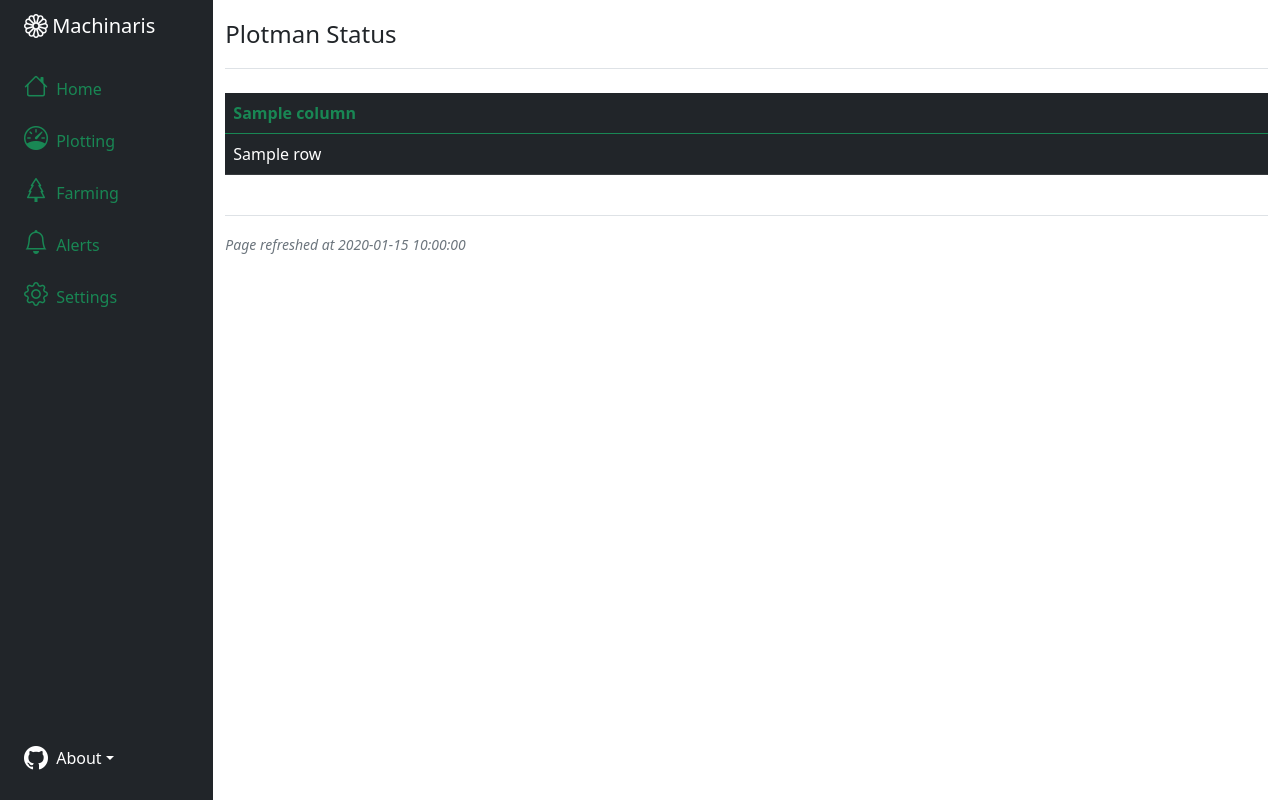
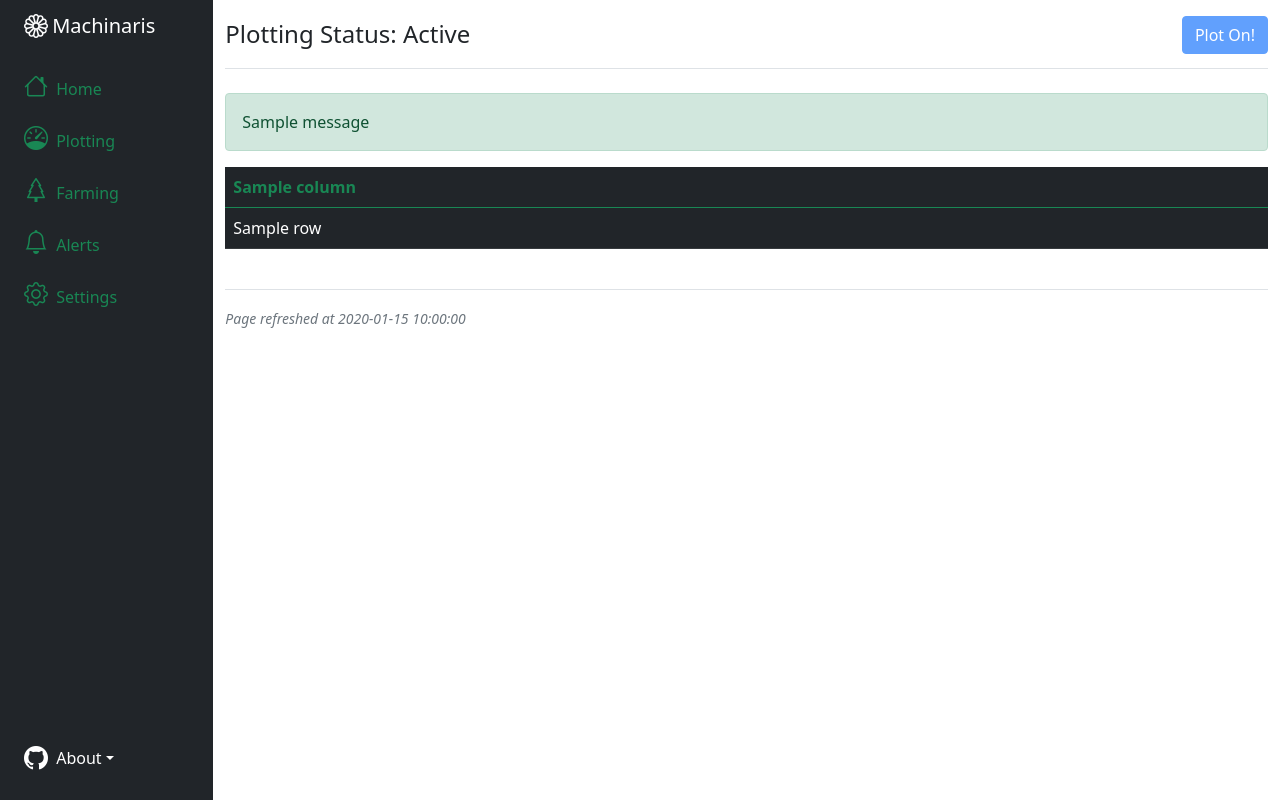
Before and after one commit to guydavis/machinaris, a Flask app: template app/templates/plotting.html in a window 1280 px wide. Run offline with Flask 2, Linux system fonts and the light colour scheme; the template is opened without the code that fills it: most values are stand-ins (such as "Sample title", 1, 10 or a date in 2020); one stand-in notice (Sample message) is shown; some libraries are stand-ins or nearby versions.

Commit message:
Start Plotman from UI.

```diff
--- a/app/__init__.py
+++ b/app/__init__.py
@@ -1,5 +1,6 @@
 from flask import Flask
 
 app = Flask(__name__)
+app.secret_key = b'$}#P)eu0A.O,s0Mz'
 
 from app import routes
--- a/app/commands/chia_cli.py
+++ b/app/commands/chia_cli.py
@@ -30,7 +30,7 @@ def load_farm_summary():
 
     proc = Popen("{0} farm summary".format(CHIA_BINARY), stdout=PIPE, stderr=PIPE, shell=True)
     try:
-        outs, errs = proc.communicate(timeout=30)
+        outs, errs = proc.communicate(timeout=90)
     except TimeoutExpired:
         proc.kill()
         proc.communicate()
--- a/app/commands/plotman_cli.py
+++ b/app/commands/plotman_cli.py
@@ -3,8 +3,11 @@
 #
 
 import datetime
+import os
+import time
+import traceback
 
-from flask import Flask, jsonify, abort, request
+from flask import Flask, jsonify, abort, request, flash
 from subprocess import Popen, TimeoutExpired, PIPE
 from app.models import plotman
 from app import app
@@ -35,7 +38,25 @@ def load_plotting_summary():
         abort(500, description=errs.decode('utf-8'))
 
     cli_stdout = outs.decode('utf-8')
-    app.logger.info("Here is: {0}".format(cli_stdout))
+    #app.logger.info("Here is: {0}".format(cli_stdout))
     last_plotting_summary = plotman.PlottingSummary(cli_stdout.splitlines())
     last_plotting_summary_load_time = datetime.datetime.now()
     return last_plotting_summary
+
+def start_plot_run():
+    global last_plotting_summary
+    app.logger.info("Starting Plotman run....")
+    try:
+        logfile = "/root/.chia/logs/plotman.log"
+        log_fd = os.open(logfile, os.O_RDWR|os.O_CREAT)
+        log_fo = os.fdopen(log_fd, "w+")
+        proc = Popen("{0} {1} </dev/tty".format(PLOTMAN_SCRIPT,'plot'), \
+            shell=True, universal_newlines=True, stdout=log_fo, stderr=log_fo)
+    except:
+        traceback.print_exc()
+        flash('Failed to start Plotman plotting run!', 'danger')
+        flash('Please look in plotman log: {0}'.format(logfile), 'warning')
+    else:
+        last_plotting_summary = None # Force a refresh on next load
+        flash('Plotman started successfully.', 'success')
+        time.sleep(5) # Wait for Plotman to start a plot running for display in table
--- a/app/models/plotman.py
+++ b/app/models/plotman.py
@@ -3,13 +3,10 @@ from app import app
 class PlottingSummary:
 
     def __init__(self, cli_stdout):
-        app.logger.info("cli_stdout={0}".format(cli_stdout))
         self.rows = []
         for line in cli_stdout:
-            app.logger.info(line)
             if "plot id" in line.strip(): # The header row
                 self.columns = line.replace('plot id', 'plot_id').strip().split()
-                #app.logger.info(self.header)
             else: # A plotting row, so create as dictionary
                 row = {}
                 values = line.split()
@@ -18,7 +15,6 @@ class PlottingSummary:
                     row[self.columns[i]] = values[i]
                     i += 1
                 self.rows.append(row)
-        #app.logger.info(self.plots)
         self.calc_status()
 
     def calc_status(self):
--- a/app/routes.py
+++ b/app/routes.py
@@ -2,7 +2,7 @@ import pytz
 import os
 
 from datetime import datetime
-from flask import render_template, redirect, url_for
+from flask import Flask, flash, redirect, render_template, request, url_for
 
 from app import app
 from app.commands import chia_cli, plotman_cli
@@ -21,19 +21,23 @@ def index():
 def setup():
     return render_template('setup.html')
 
-@app.route('/plotting')
+@app.route('/plotting', methods=['GET', 'POST'])
 def plotting():
+    if request.method == 'POST':
+        if request.form.get('action') == 'plot_on':
+            plotman_cli.start_plot_run()
+        else:
+            app.logger.info("Plotting form submitted: {0}".format(request.form))
     plotting = plotman_cli.load_plotting_summary()
     now = datetime.now(tz=None)
-    return render_template('plotting.html', reload_seconds=60, now=now,
-        columns=plotting.columns, rows=plotting.rows)
+    return render_template('plotting.html', reload_seconds=60, now=now, plotting=plotting)
 
 @app.route('/farming')
 def farming():
+    farming = chia_cli.load_farm_summary()
     plots = chia_cli.load_plots_farming()
     now = datetime.now(tz=None)
-    return render_template('farming.html', now=now,
-        columns=plots.columns, rows=plots.rows)
+    return render_template('farming.html', now=now, farming=farming, plots=plots)
 
 @app.route('/alerts')
 def alerts():
--- a/app/templates/alerts.html
+++ b/app/templates/alerts.html
@@ -1 +1,7 @@
+{% extends "base.html" %}
+
+{% block content %}
+
 <h2>Coming Soon</h2>
+
+{% endblock %}
--- a/app/templates/plotting.html
+++ b/app/templates/plotting.html
@@ -2,25 +2,51 @@
 
 {% block content %}
 
+<form method="POST">
+    <fieldset {% if plotting.display_status == "Active" %} disabled {% endif %}>
+        <div class="position-relative">
+            <div class="position-absolute top-0 end-0">
+                <input type="hidden" id="action" name="action" value="plot_on" />
+                <button type="submit" class="btn btn-primary">Plot On!</button>
+            </div>
+    </fieldset>
+</form>
+
 <header class="pb-3 mb-4 border-bottom">
     <a href="/" class="d-flex align-items-center text-dark text-decoration-none">
-        <span class="fs-4">Plotman Status</span>
+        <span class="fs-4">Plotting Status: {{ plotting.display_status }}</span>
     </a>
 </header>
+
+<div>
+{% with messages = get_flashed_messages(with_categories=true) %}
+    {% if messages %}
+        {% for category, message in messages %}
+            {% if category == 'message' %}
+                <div class="alert alert-warning" role="alert">
+            {% else %}
+                <div class="alert alert-{{ category }}" role="alert">
+            {% endif %}
+                    {{ message }}
+                </div>
+        {% endfor %}
+    {% endif %}
+{% endwith %}
+</div>
 
     <div class="table-responsive">
         <table class="table table-dark">
             <thead>
                 <tr>
-                {% for column in columns %}
+                    {% for column in plotting.columns %}
                     <th scope="col" class="text-success">{{ column }}</th>
                     {% endfor %}
                 </tr>
             </thead>
             <tbody>
-            {% for row in rows %}
+                {% for row in plotting.rows %}
                 <tr>
-                {% for column in columns %}
+                    {% for column in plotting.columns %}
                     <td>{{ row[column] }}</td>
                     {% endfor %}
                 </tr>
```
Also changed, not shown: CREDITS.md (+4 -6 lines), app/templates/base.html (+37 -16 lines), app/templates/farming.html (+4 -4 lines), README.md, 1 other file. Lines whose indentation alone changed are shown as unchanged.
